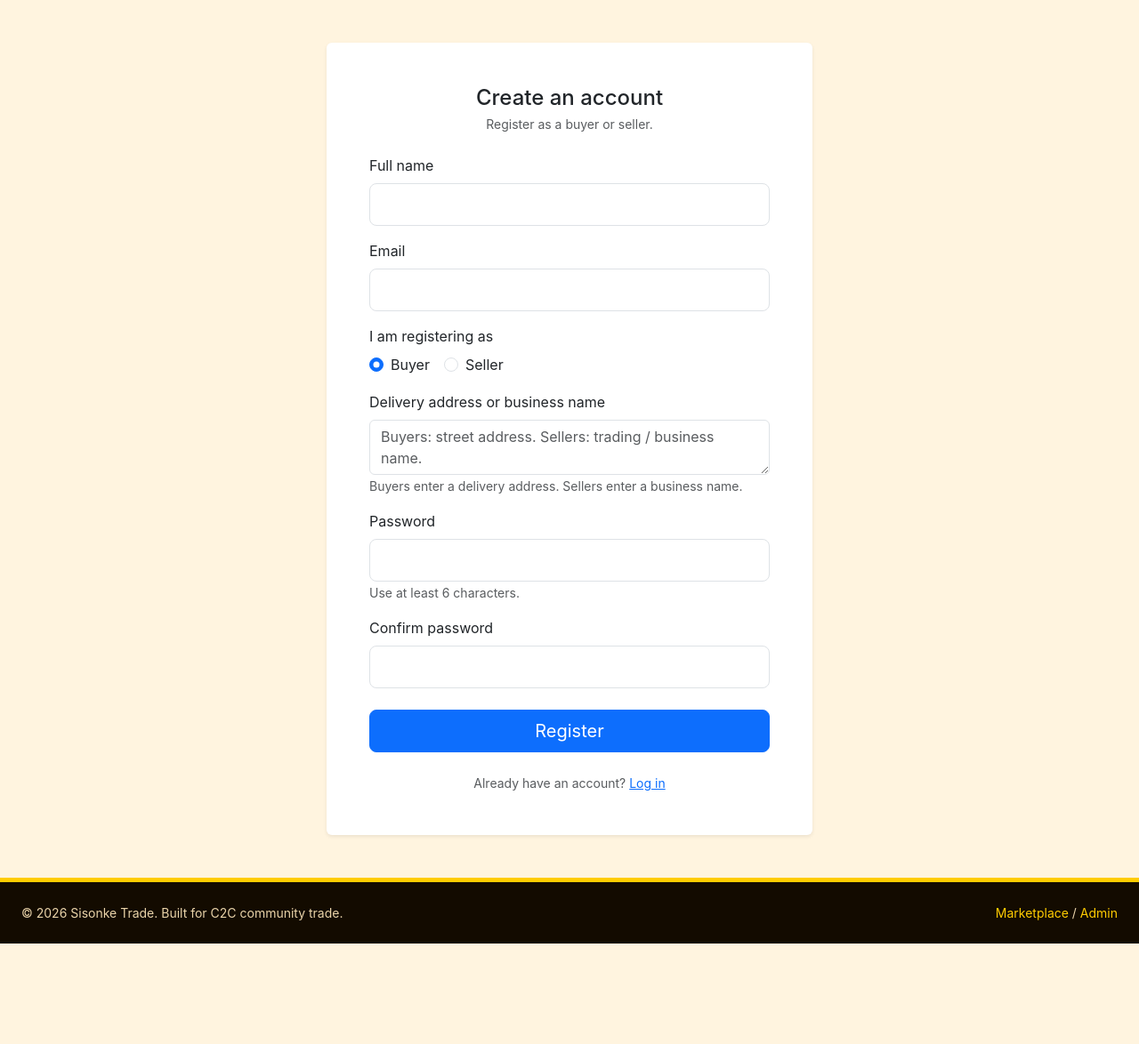
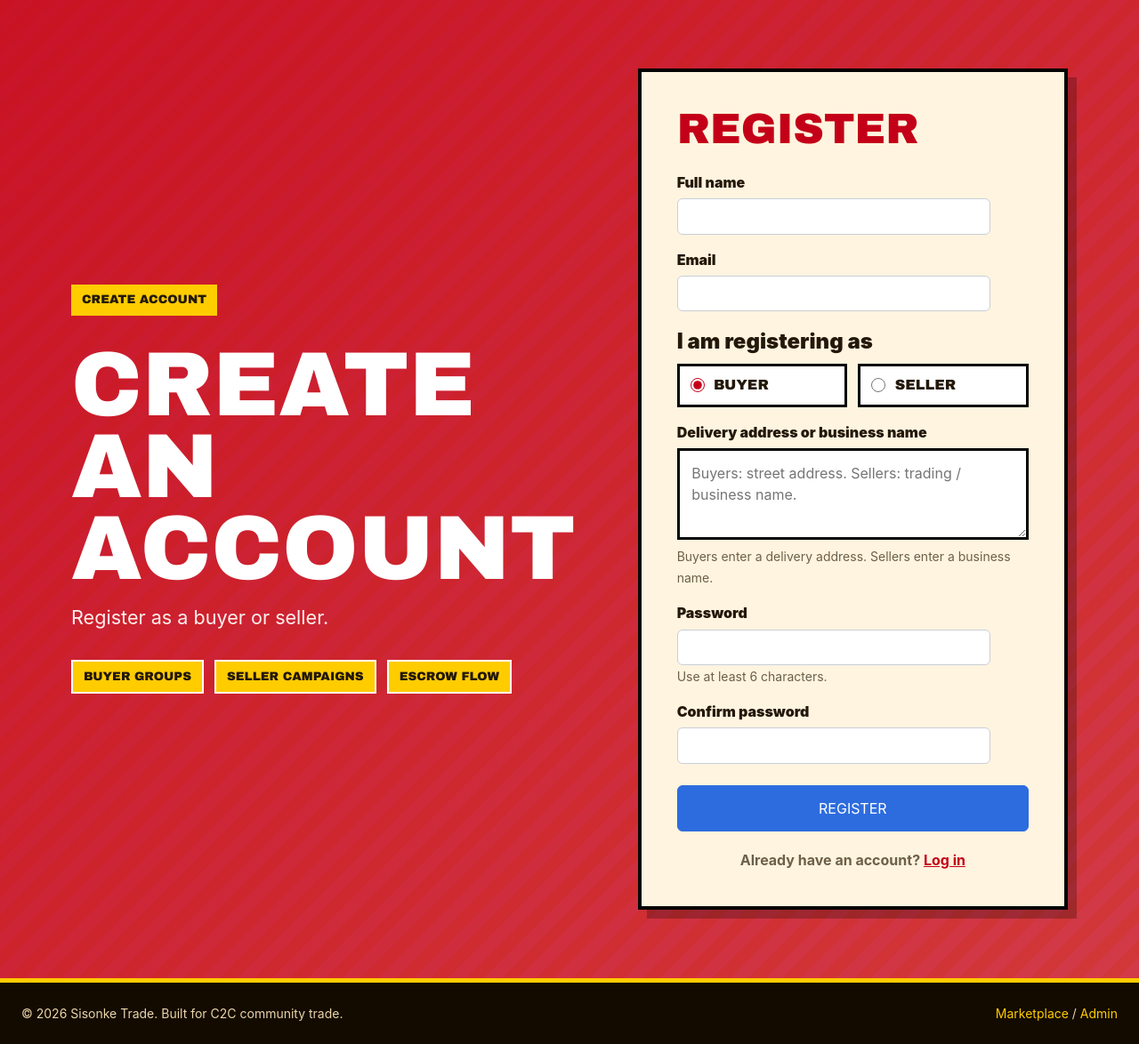
Before and after one commit to SCARA0429/Sisonke-trade-new, a PHP site: page /pages/register.php in a window 1280 px wide. Shown: the part 68-1242 px from the top of the page at 89% size. Before the commit the page ends 1129 px from the top, so only its background shows below. Run offline with PHP 8.4, Linux system fonts and the light colour scheme.

Commit message:
Restyle auth pages to match brand

```diff
--- a/assets/css/style.css
+++ b/assets/css/style.css
@@ -1452,6 +1452,209 @@ body {
   text-align: center;
 }
 
+.auth-page {
+  min-height: calc(100vh - 68px);
+  padding: clamp(2rem, 6vw, 5rem) clamp(1rem, 4vw, 3rem);
+  background:
+    linear-gradient(135deg, rgba(196, 0, 24, 0.92), rgba(196, 0, 24, 0.76)),
+    repeating-linear-gradient(135deg, rgba(255, 204, 0, 0.28) 0 14px, rgba(255, 244, 223, 0.12) 14px 28px);
+}
+
+.auth-shell {
+  display: grid;
+  grid-template-columns: minmax(0, 0.95fr) minmax(22rem, 0.78fr);
+  gap: clamp(1.5rem, 4vw, 3rem);
+  width: min(1120px, 100%);
+  margin: 0 auto;
+  align-items: center;
+}
+
+.auth-intro {
+  color: #fff;
+}
+
+.auth-intro h1,
+.auth-panel h2,
+.auth-submit,
+.auth-proof span,
+.auth-role-options span {
+  font-family: "Space Grotesk", "Arial Black", system-ui, sans-serif;
+  font-weight: 700;
+  letter-spacing: 0;
+  text-transform: uppercase;
+}
+
+.auth-intro h1 {
+  max-width: 44rem;
+  margin: 1rem 0;
+  font-size: clamp(3rem, 8vw, 6.5rem);
+  line-height: 0.9;
+}
+
+.auth-intro p {
+  max-width: 34rem;
+  margin: 0;
+  color: #ffefed;
+  font-size: clamp(1.05rem, 2vw, 1.35rem);
+  line-height: 1.45;
+}
+
+.auth-proof {
+  display: flex;
+  flex-wrap: wrap;
+  gap: 0.75rem;
+  margin-top: 2rem;
+}
+
+.auth-proof span {
+  display: inline-flex;
+  min-height: 2.3rem;
+  align-items: center;
+  padding: 0.4rem 0.75rem;
+  border: 2px solid #fff;
+  background: var(--st-yellow);
+  color: var(--st-ink);
+  font-size: 0.85rem;
+}
+
+.auth-panel {
+  min-width: 0;
+  padding: clamp(1.5rem, 4vw, 2.5rem);
+  border: 4px solid var(--st-black);
+  background: var(--st-cream);
+  box-shadow: 10px 10px 0 rgba(0, 0, 0, 0.24);
+}
+
+.auth-panel h2 {
+  margin: 0 0 1.5rem;
+  color: var(--st-red);
+  font-size: clamp(2rem, 4vw, 3rem);
+  line-height: 1;
+}
+
+.auth-form {
+  display: grid;
+  gap: 1rem;
+}
+
+.auth-field {
+  min-width: 0;
+  margin: 0;
+}
+
+.auth-field label,
+.auth-role-field legend {
+  display: block;
+  margin: 0 0 0.4rem;
+  color: var(--st-ink);
+  font-weight: 900;
+}
+
+.auth-field input,
+.auth-field textarea {
+  width: 100%;
+  border: 3px solid var(--st-black);
+  border-radius: 0;
+  padding: 0.78rem 0.85rem;
+  background: #fff;
+  color: var(--st-ink);
+  font: inherit;
+  outline: 3px solid transparent;
+}
+
+.auth-field textarea {
+  resize: vertical;
+}
+
+.auth-field input:focus,
+.auth-field textarea:focus {
+  border-color: var(--st-red);
+  outline-color: var(--st-yellow);
+}
+
+.auth-field small,
+.auth-switch {
+  color: var(--st-muted);
+}
+
+.auth-role-field {
+  padding: 0;
+  border: 0;
+}
+
+.auth-role-options {
+  display: grid;
+  grid-template-columns: repeat(2, minmax(0, 1fr));
+  gap: 0.75rem;
+}
+
+.auth-role-options label {
+  display: flex;
+  align-items: center;
+  gap: 0.65rem;
+  min-height: 3rem;
+  margin: 0;
+  padding: 0.6rem 0.75rem;
+  border: 3px solid var(--st-black);
+  background: #fff;
+  cursor: pointer;
+}
+
+.auth-role-options input {
+  width: 1rem;
+  height: 1rem;
+  accent-color: var(--st-red);
+}
+
+.auth-submit {
+  width: 100%;
+  min-height: 3.25rem;
+  margin-top: 0.5rem;
+  border: 3px solid var(--st-black);
+  border-radius: 0;
+  background: var(--st-red);
+  color: #fff;
+  font-size: 1rem;
+}
+
+.auth-submit:hover,
+.auth-submit:focus {
+  background: var(--st-red-dark);
+}
+
+.auth-switch {
+  margin: 1.25rem 0 0;
+  text-align: center;
+  font-weight: 700;
+}
+
+.auth-switch a {
+  color: var(--st-red);
+}
+
+.st-alert {
+  margin-bottom: 1rem;
+  padding: 0.75rem 0.85rem;
+  border: 3px solid var(--st-black);
+  font-size: 0.92rem;
+  font-weight: 700;
+}
+
+.st-alert-danger {
+  background: #ffe0dc;
+  color: #7a0010;
+}
+
+.st-alert-success {
+  background: #dffbe9;
+  color: #073d1b;
+}
+
+.st-alert-warning {
+  background: #fff0b8;
+  color: var(--st-ink);
+}
+
 @media (max-width: 980px) {
   .st-grid-2,
   .st-grid-3,
@@ -1464,6 +1667,10 @@ body {
     border-right: 0;
     border-bottom: 5px solid var(--st-red);
   }
+
+  .auth-shell {
+    grid-template-columns: 1fr;
+  }
 }
 
 @media (max-width: 640px) {
@@ -1478,4 +1685,17 @@ body {
   .st-btn {
     width: 100%;
   }
-}
+
+  .auth-page {
+    padding: 1rem;
+  }
+
+  .auth-panel {
+    padding: 1.25rem;
+    box-shadow: 6px 6px 0 rgba(0, 0, 0, 0.24);
+  }
+
+  .auth-role-options {
+    grid-template-columns: 1fr;
+  }
+}
--- a/pages/register.php
+++ b/pages/register.php
@@ -32,69 +32,75 @@ if ($_SERVER['REQUEST_METHOD'] === 'POST') {
 $pageTitle = sisonke_t('register_title');
 require_once dirname(__DIR__) . '/includes/header.php';
 
-$base = SISONKE_BASE_URL;
+$base = htmlspecialchars(SISONKE_BASE_URL, ENT_QUOTES, 'UTF-8');
 ?>
-<div class="container py-4 py-md-5">
-    <div class="row justify-content-center">
-        <div class="col-12 col-md-10 col-lg-6">
-            <div class="card shadow-sm border-0">
-                <div class="card-body p-4 p-md-5">
-                    <h1 class="h4 mb-1 text-center"><?= htmlspecialchars(sisonke_t('register_heading'), ENT_QUOTES, 'UTF-8') ?></h1>
-                    <p class="text-muted small text-center mb-4"><?= htmlspecialchars(sisonke_t('register_intro'), ENT_QUOTES, 'UTF-8') ?></p>
+<section class="auth-page auth-page-register">
+    <div class="auth-shell">
+        <div class="auth-intro">
+            <span class="st-kicker">Create account</span>
+            <h1><?= htmlspecialchars(sisonke_t('register_heading'), ENT_QUOTES, 'UTF-8') ?></h1>
+            <p><?= htmlspecialchars(sisonke_t('register_intro'), ENT_QUOTES, 'UTF-8') ?></p>
+            <div class="auth-proof">
+                <span>Buyer groups</span>
+                <span>Seller campaigns</span>
+                <span>Escrow flow</span>
+            </div>
+        </div>
+
+        <div class="auth-panel">
+            <h2><?= htmlspecialchars(sisonke_t('nav_register'), ENT_QUOTES, 'UTF-8') ?></h2>
 
             <?php foreach ($errors as $msg): ?>
-                        <div class="alert alert-danger py-2 small" role="alert"><?= htmlspecialchars($msg, ENT_QUOTES, 'UTF-8') ?></div>
+                <div class="st-alert st-alert-danger" role="alert"><?= htmlspecialchars($msg, ENT_QUOTES, 'UTF-8') ?></div>
             <?php endforeach; ?>
 
-                    <form method="post" action="<?= htmlspecialchars($base, ENT_QUOTES, 'UTF-8') ?>/pages/register.php">
-                        <div class="mb-3">
-                            <label for="reg-name" class="form-label"><?= htmlspecialchars(sisonke_t('full_name'), ENT_QUOTES, 'UTF-8') ?></label>
-                            <input type="text" class="form-control form-control-lg" id="reg-name" name="full_name" required maxlength="120"
+            <form method="post" action="<?= $base ?>/pages/register.php" class="auth-form">
+                <div class="auth-field">
+                    <label for="reg-name"><?= htmlspecialchars(sisonke_t('full_name'), ENT_QUOTES, 'UTF-8') ?></label>
+                    <input type="text" id="reg-name" name="full_name" required maxlength="120"
                            value="<?= htmlspecialchars((string) ($_POST['full_name'] ?? ''), ENT_QUOTES, 'UTF-8') ?>">
                 </div>
-                        <div class="mb-3">
-                            <label for="reg-email" class="form-label"><?= htmlspecialchars(sisonke_t('email'), ENT_QUOTES, 'UTF-8') ?></label>
-                            <input type="email" class="form-control form-control-lg" id="reg-email" name="email" required maxlength="255"
+                <div class="auth-field">
+                    <label for="reg-email"><?= htmlspecialchars(sisonke_t('email'), ENT_QUOTES, 'UTF-8') ?></label>
+                    <input type="email" id="reg-email" name="email" required maxlength="255"
                            value="<?= htmlspecialchars((string) ($_POST['email'] ?? ''), ENT_QUOTES, 'UTF-8') ?>">
                 </div>
-                        <div class="mb-3">
-                            <label class="form-label"><?= htmlspecialchars(sisonke_t('registering_as'), ENT_QUOTES, 'UTF-8') ?></label>
-                            <div class="d-flex gap-3">
-                                <div class="form-check">
-                                    <input class="form-check-input" type="radio" name="role" id="role-buyer" value="buyer" <?= (($_POST['role'] ?? 'buyer') === 'buyer') ? 'checked' : '' ?>>
-                                    <label class="form-check-label" for="role-buyer"><?= htmlspecialchars(sisonke_t('buyer'), ENT_QUOTES, 'UTF-8') ?></label>
+                <fieldset class="auth-field auth-role-field">
+                    <legend><?= htmlspecialchars(sisonke_t('registering_as'), ENT_QUOTES, 'UTF-8') ?></legend>
+                    <div class="auth-role-options">
+                        <label>
+                            <input type="radio" name="role" value="buyer" <?= (($_POST['role'] ?? 'buyer') === 'buyer') ? 'checked' : '' ?>>
+                            <span><?= htmlspecialchars(sisonke_t('buyer'), ENT_QUOTES, 'UTF-8') ?></span>
+                        </label>
+                        <label>
+                            <input type="radio" name="role" value="seller" <?= (($_POST['role'] ?? '') === 'seller') ? 'checked' : '' ?>>
+                            <span><?= htmlspecialchars(sisonke_t('seller'), ENT_QUOTES, 'UTF-8') ?></span>
+                        </label>
                     </div>
-                                <div class="form-check">
-                                    <input class="form-check-input" type="radio" name="role" id="role-seller" value="seller" <?= (($_POST['role'] ?? '') === 'seller') ? 'checked' : '' ?>>
-                                    <label class="form-check-label" for="role-seller"><?= htmlspecialchars(sisonke_t('seller'), ENT_QUOTES, 'UTF-8') ?></label>
+                </fieldset>
+                <div class="auth-field">
+                    <label for="reg-extra"><?= htmlspecialchars(sisonke_t('delivery_or_business'), ENT_QUOTES, 'UTF-8') ?></label>
+                    <textarea id="reg-extra" name="extra_field" rows="3" required maxlength="255" placeholder="<?= htmlspecialchars(sisonke_t('delivery_business_placeholder'), ENT_QUOTES, 'UTF-8') ?>"><?= htmlspecialchars((string) ($_POST['extra_field'] ?? ''), ENT_QUOTES, 'UTF-8') ?></textarea>
+                    <small><?= htmlspecialchars(sisonke_t('delivery_business_help'), ENT_QUOTES, 'UTF-8') ?></small>
                 </div>
+                <div class="auth-field">
+                    <label for="reg-password"><?= htmlspecialchars(sisonke_t('password'), ENT_QUOTES, 'UTF-8') ?></label>
+                    <input type="password" id="reg-password" name="password" required minlength="6" maxlength="128">
+                    <small><?= htmlspecialchars(sisonke_t('password_help'), ENT_QUOTES, 'UTF-8') ?></small>
                 </div>
+                <div class="auth-field">
+                    <label for="reg-password2"><?= htmlspecialchars(sisonke_t('confirm_password'), ENT_QUOTES, 'UTF-8') ?></label>
+                    <input type="password" id="reg-password2" name="password_confirm" required minlength="6" maxlength="128">
                 </div>
-                        <div class="mb-3">
-                            <label for="reg-extra" class="form-label"><?= htmlspecialchars(sisonke_t('delivery_or_business'), ENT_QUOTES, 'UTF-8') ?></label>
-                            <textarea class="form-control" id="reg-extra" name="extra_field" rows="2" required maxlength="255" placeholder="<?= htmlspecialchars(sisonke_t('delivery_business_placeholder'), ENT_QUOTES, 'UTF-8') ?>"><?= htmlspecialchars((string) ($_POST['extra_field'] ?? ''), ENT_QUOTES, 'UTF-8') ?></textarea>
-                            <small class="text-muted"><?= htmlspecialchars(sisonke_t('delivery_business_help'), ENT_QUOTES, 'UTF-8') ?></small>
-                        </div>
-                        <div class="mb-3">
-                            <label for="reg-password" class="form-label"><?= htmlspecialchars(sisonke_t('password'), ENT_QUOTES, 'UTF-8') ?></label>
-                            <input type="password" class="form-control form-control-lg" id="reg-password" name="password" required minlength="6" maxlength="128">
-                            <small class="text-muted"><?= htmlspecialchars(sisonke_t('password_help'), ENT_QUOTES, 'UTF-8') ?></small>
-                        </div>
-                        <div class="mb-4">
-                            <label for="reg-password2" class="form-label"><?= htmlspecialchars(sisonke_t('confirm_password'), ENT_QUOTES, 'UTF-8') ?></label>
-                            <input type="password" class="form-control form-control-lg" id="reg-password2" name="password_confirm" required minlength="6" maxlength="128">
-                        </div>
-                        <button type="submit" class="btn btn-primary btn-lg w-100"><?= htmlspecialchars(sisonke_t('nav_register'), ENT_QUOTES, 'UTF-8') ?></button>
+                <button type="submit" class="auth-submit"><?= htmlspecialchars(sisonke_t('nav_register'), ENT_QUOTES, 'UTF-8') ?></button>
             </form>
 
-                    <p class="text-center small text-muted mt-4 mb-0">
+            <p class="auth-switch">
                 <?= htmlspecialchars(sisonke_t('already_have_account'), ENT_QUOTES, 'UTF-8') ?>
-                        <a href="<?= htmlspecialchars($base, ENT_QUOTES, 'UTF-8') ?>/pages/login.php"><?= htmlspecialchars(sisonke_t('login_title'), ENT_QUOTES, 'UTF-8') ?></a>
+                <a href="<?= $base ?>/pages/login.php"><?= htmlspecialchars(sisonke_t('login_title'), ENT_QUOTES, 'UTF-8') ?></a>
             </p>
         </div>
     </div>
-        </div>
-    </div>
-</div>
+</section>
 <?php
 require_once dirname(__DIR__) . '/includes/footer.php';
```
Also changed, not shown: pages/login.php (+31 -27 lines). Lines whose indentation alone changed are shown as unchanged.
